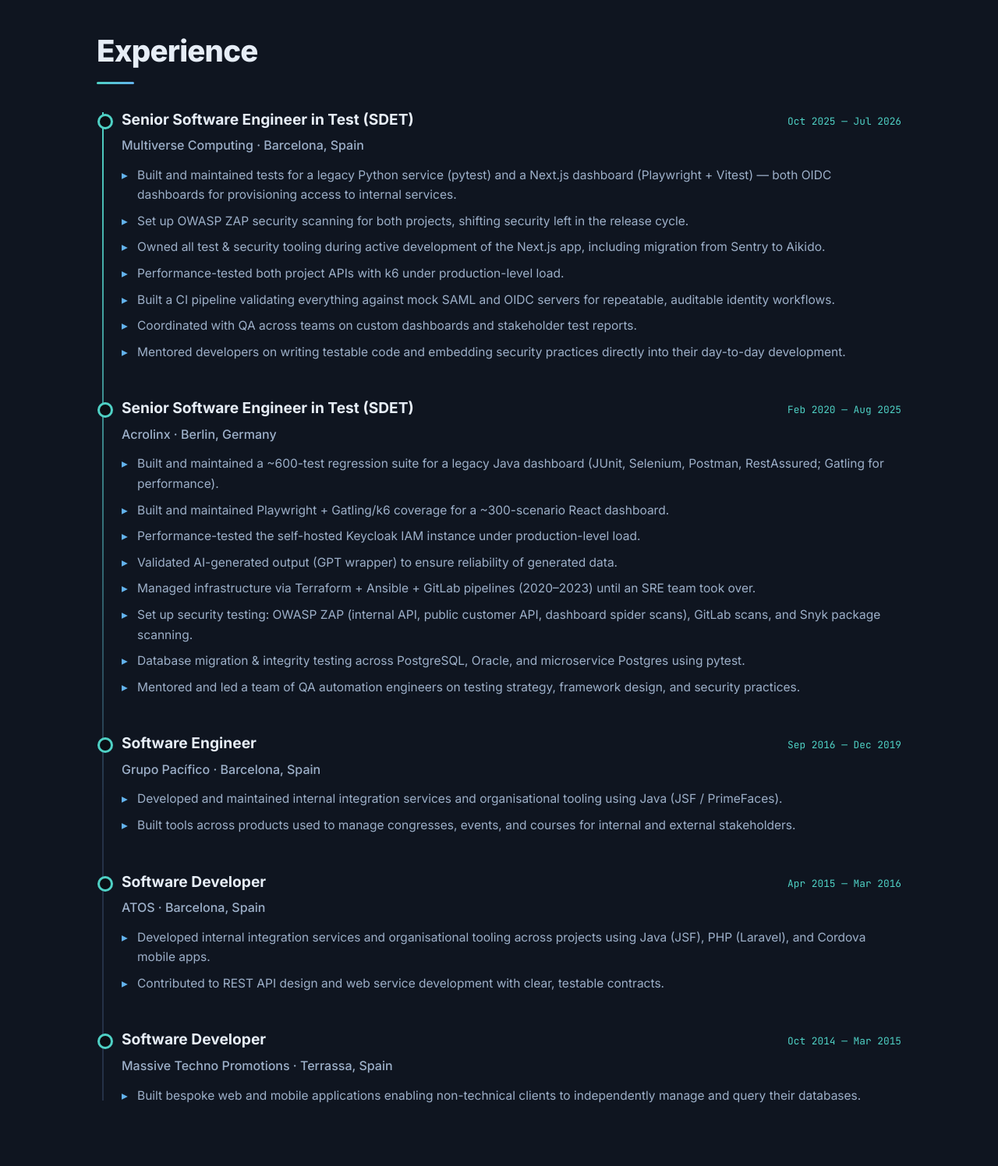
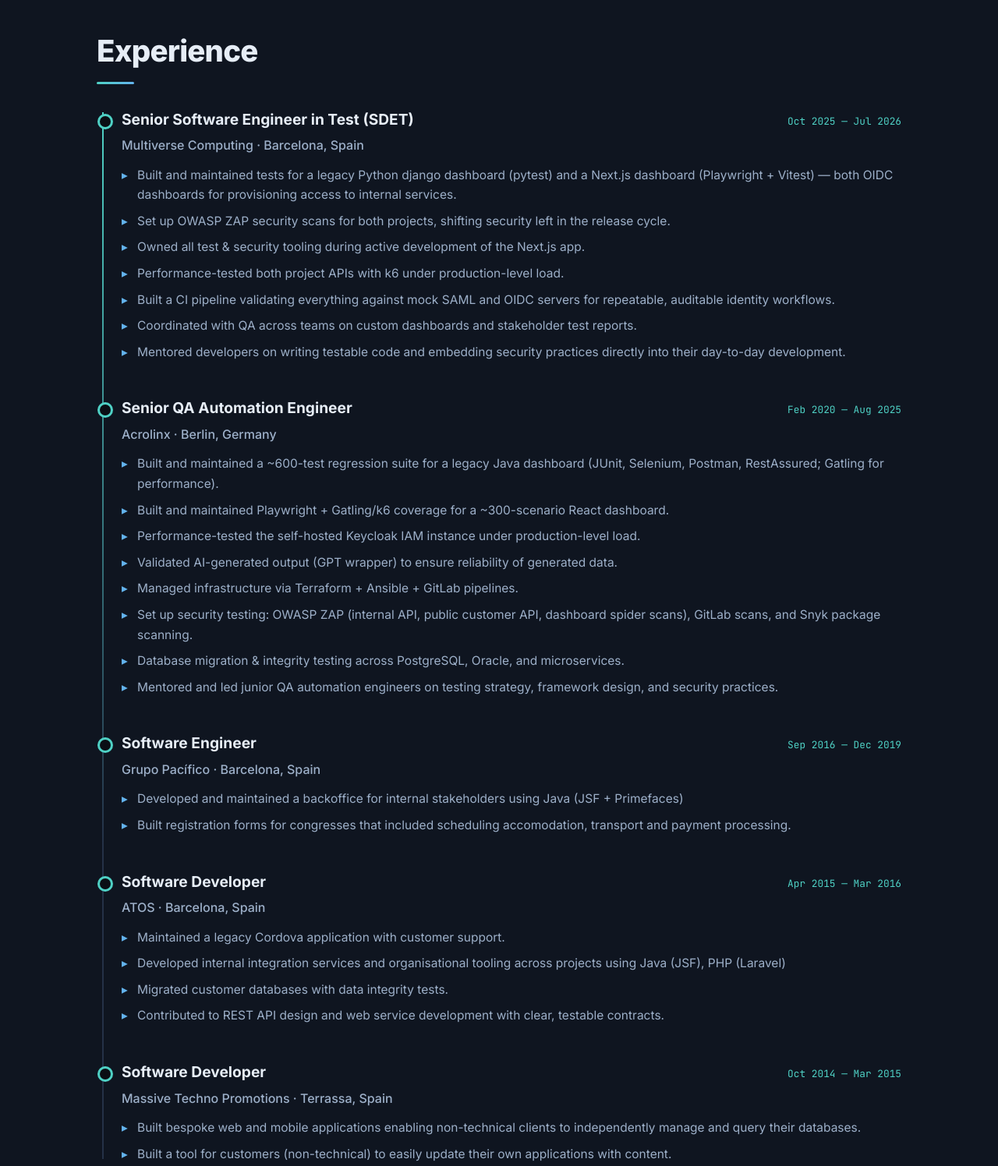
Before and after one commit to danimroca/danielmoreno.dev, a plain HTML site: page index.html in a window 1280 px wide. Shown: the part 2120-3616 px from the top of the page at 78% size. Drawn offline with Linux system fonts and the light colour scheme.

Commit message:
Set canonical + og URLs for GitHub Pages

```diff
--- a/index.html
+++ b/index.html
@@ -5,16 +5,15 @@
   <meta name="viewport" content="width=device-width, initial-scale=1.0" />
   <title>Daniel Moreno Roca — Senior Software Engineer in Test</title>
   <meta name="description" content="Daniel Moreno Roca — Senior SDET with 11+ years of experience in test infrastructure, CI/CD, API & security testing, and IAM protocols." />
-  <!-- TODO: set the canonical URL to your GitHub Pages address before deploying, e.g. https://danimroca.github.io/landing-daniel/ -->
-  <link rel="canonical" href="" />
+  <link rel="canonical" href="https://danimroca.github.io/danielmoreno.dev/" />
   <meta property="og:type" content="website" />
   <meta property="og:title" content="Daniel Moreno Roca — Senior Software Engineer in Test" />
   <meta property="og:description" content="Senior SDET with 11+ years of experience in test infrastructure, CI/CD, API & security testing, and IAM protocols. Looking for work." />
-  <meta property="og:image" content="/og-image.png" />
+  <meta property="og:image" content="https://danimroca.github.io/danielmoreno.dev/og-image.png" />
   <meta name="twitter:card" content="summary_large_image" />
   <meta name="twitter:title" content="Daniel Moreno Roca — Senior Software Engineer in Test" />
   <meta name="twitter:description" content="Senior SDET with 11+ years of experience in test infrastructure, CI/CD, API & security testing, and IAM protocols." />
-  <meta name="twitter:image" content="/og-image.png" />
+  <meta name="twitter:image" content="https://danimroca.github.io/danielmoreno.dev/og-image.png" />
   <link rel="preconnect" href="https://fonts.googleapis.com" />
   <link rel="preconnect" href="https://fonts.gstatic.com" crossorigin />
   <link href="https://fonts.googleapis.com/css2?family=Inter:wght@400;500;600;700;800&family=JetBrains+Mono:wght@400;500&display=swap" rel="stylesheet" />
@@ -152,9 +151,9 @@ a1b2c3d  shift security left, ship with confidence</code></pre>
             </div>
             <p class="job__company">Multiverse Computing · Barcelona, Spain</p>
             <ul class="job__points">
-              <li>Built and maintained tests for a legacy Python service (pytest) and a Next.js dashboard (Playwright + Vitest) — both OIDC dashboards for provisioning access to internal services.</li>
-              <li>Set up OWASP ZAP security scanning for both projects, shifting security left in the release cycle.</li>
-              <li>Owned all test &amp; security tooling during active development of the Next.js app, including migration from Sentry to Aikido.</li>
+              <li>Built and maintained tests for a legacy Python django dashboard (pytest) and a Next.js dashboard (Playwright + Vitest) — both OIDC dashboards for provisioning access to internal services.</li>
+              <li>Set up OWASP ZAP security scans for both projects, shifting security left in the release cycle.</li>
+              <li>Owned all test &amp; security tooling during active development of the Next.js app.</li>
               <li>Performance-tested both project APIs with k6 under production-level load.</li>
               <li>Built a CI pipeline validating everything against mock SAML and OIDC servers for repeatable, auditable identity workflows.</li>
               <li>Coordinated with QA across teams on custom dashboards and stakeholder test reports.</li>
@@ -164,7 +163,7 @@ a1b2c3d  shift security left, ship with confidence</code></pre>
 
           <article class="job reveal">
             <div class="job__head">
-              <h3 class="job__role">Senior Software Engineer in Test (SDET)</h3>
+              <h3 class="job__role"> Senior QA Automation Engineer</h3>
               <span class="job__period">Feb 2020 — Aug 2025</span>
             </div>
             <p class="job__company">Acrolinx · Berlin, Germany</p>
@@ -173,10 +172,10 @@ a1b2c3d  shift security left, ship with confidence</code></pre>
               <li>Built and maintained Playwright + Gatling/k6 coverage for a ~300-scenario React dashboard.</li>
               <li>Performance-tested the self-hosted Keycloak IAM instance under production-level load.</li>
               <li>Validated AI-generated output (GPT wrapper) to ensure reliability of generated data.</li>
-              <li>Managed infrastructure via Terraform + Ansible + GitLab pipelines (2020–2023) until an SRE team took over.</li>
+              <li>Managed infrastructure via Terraform + Ansible + GitLab pipelines.</li>
               <li>Set up security testing: OWASP ZAP (internal API, public customer API, dashboard spider scans), GitLab scans, and Snyk package scanning.</li>
-              <li>Database migration &amp; integrity testing across PostgreSQL, Oracle, and microservice Postgres using pytest.</li>
-              <li>Mentored and led a team of QA automation engineers on testing strategy, framework design, and security practices.</li>
+              <li>Database migration &amp; integrity testing across PostgreSQL, Oracle, and microservices.</li>
+              <li>Mentored and led junior QA automation engineers on testing strategy, framework design, and security practices.</li>
             </ul>
           </article>
 
@@ -187,8 +186,8 @@ a1b2c3d  shift security left, ship with confidence</code></pre>
             </div>
             <p class="job__company">Grupo Pacífico · Barcelona, Spain</p>
             <ul class="job__points">
-              <li>Developed and maintained internal integration services and organisational tooling using Java (JSF / PrimeFaces).</li>
-              <li>Built tools across products used to manage congresses, events, and courses for internal and external stakeholders.</li>
+              <li>Developed and maintained a backoffice for internal stakeholders using Java (JSF + Primefaces)</li>
+              <li>Built registration forms for congresses that included scheduling accomodation, transport and payment processing.</li>
             </ul>
           </article>
 
@@ -199,7 +198,9 @@ a1b2c3d  shift security left, ship with confidence</code></pre>
             </div>
             <p class="job__company">ATOS · Barcelona, Spain</p>
             <ul class="job__points">
-              <li>Developed internal integration services and organisational tooling across projects using Java (JSF), PHP (Laravel), and Cordova mobile apps.</li>
+              <li>Maintained a legacy Cordova application with customer support.</li>
+              <li>Developed internal integration services and organisational tooling across projects using Java (JSF), PHP (Laravel)</li>
+              <li>Migrated customer databases with data integrity tests.</li>
               <li>Contributed to REST API design and web service development with clear, testable contracts.</li>
             </ul>
           </article>
@@ -212,6 +213,7 @@ a1b2c3d  shift security left, ship with confidence</code></pre>
             <p class="job__company">Massive Techno Promotions · Terrassa, Spain</p>
             <ul class="job__points">
               <li>Built bespoke web and mobile applications enabling non-technical clients to independently manage and query their databases.</li>
+              <li>Built a tool for customers (non-technical) to easily update their own applications with content.</li>
             </ul>
           </article>
         </div>
```
